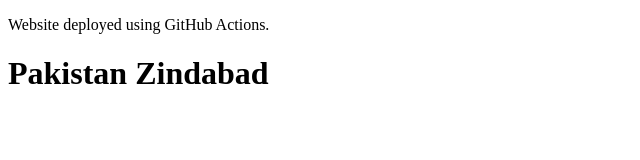
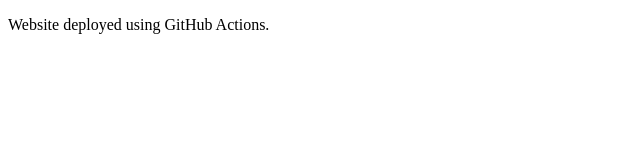
Before and after one commit to mhussain1979/Bootcamp-Setup, a plain HTML site: page index.html in a window 1280 px wide. Shown: the whole page, without its empty margins (0-640 px from the left). Drawn offline with Linux system fonts and the light colour scheme.

Commit message:
Update index.html

```diff
--- a/index.html
+++ b/index.html
@@ -2,7 +2,7 @@
 <html>
 <body>
    <div><p>Website deployed using GitHub Actions.</p></div>
-    <h1> Pakistan Zindabad</h1>
+
 
     </body>
 </html>
```
